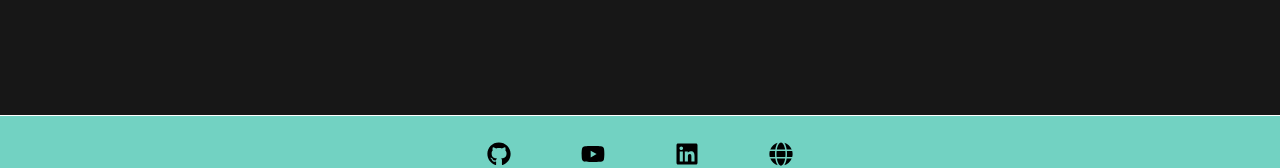
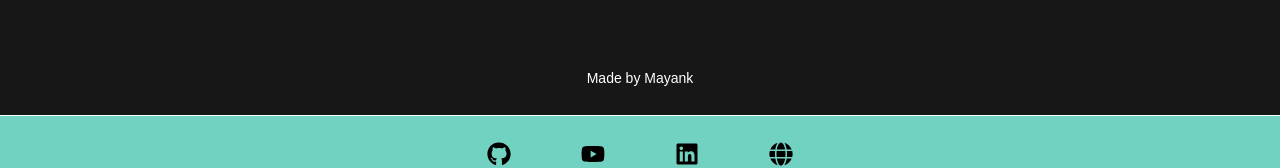
Before and after one commit to snow-R3/solana-airdrop, a React (Create React App) app: page / in a window 1280 px wide. Shown: the part 604-772 px from the top of the page. Built offline with nearby package versions, Linux system fonts and the light colour scheme.

Commit message:
Final Touches

```diff
--- a/src/solAirDrop.js
+++ b/src/solAirDrop.js
@@ -45,6 +45,8 @@ function SolAirdrop() {
         />
         <button type="submit">Airdrop</button>
       </form>
+      <div className="footer-text">Made by Mayank</div>
+
     </div>
   );
 }
--- a/src/style.css
+++ b/src/style.css
@@ -74,3 +74,12 @@
     background-color: #101d30;
     transition: all 0.5s ease-in-out;
   }
+  .footer-text {
+    display: flex;
+    justify-content: flex-start;
+    align-items: center;
+    color: white;
+    font-family: "Poppins", sans-serif;
+    font-size: 14px;
+    margin-top: 60%;
+  }
```
